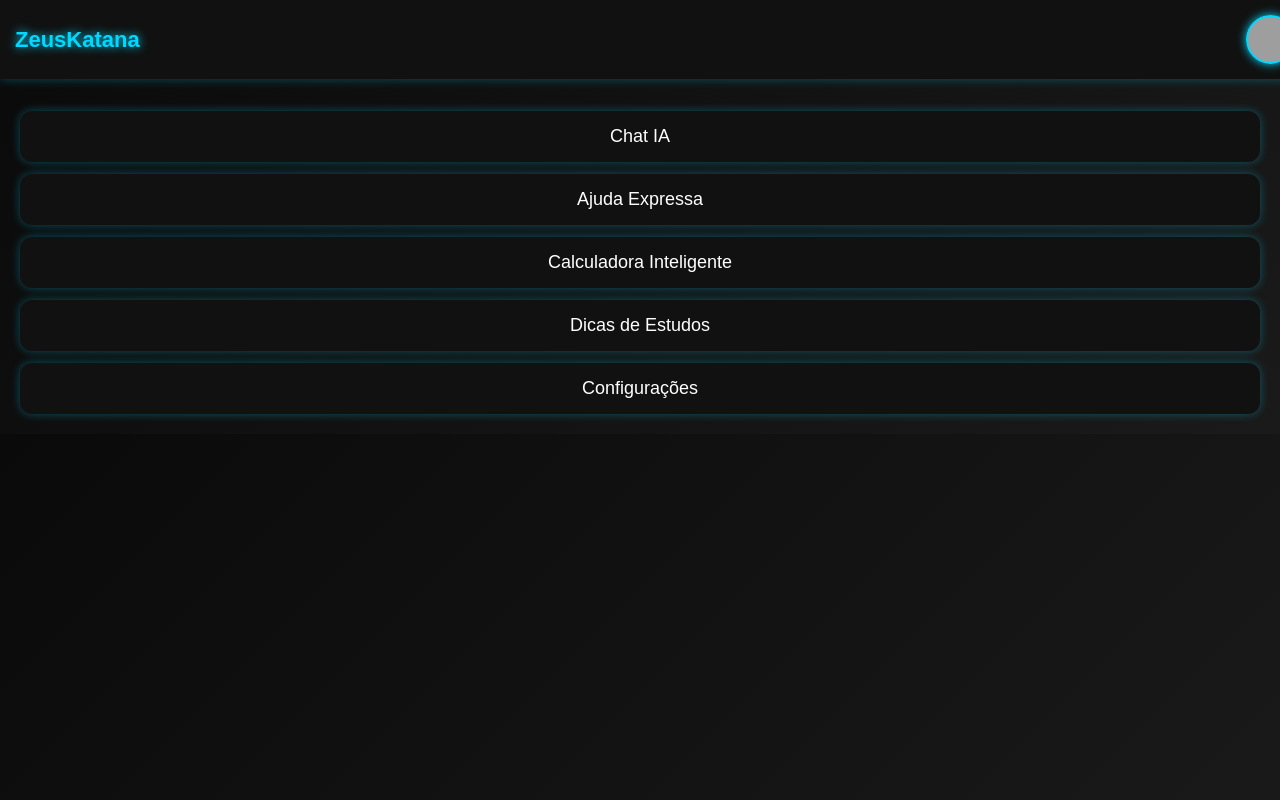
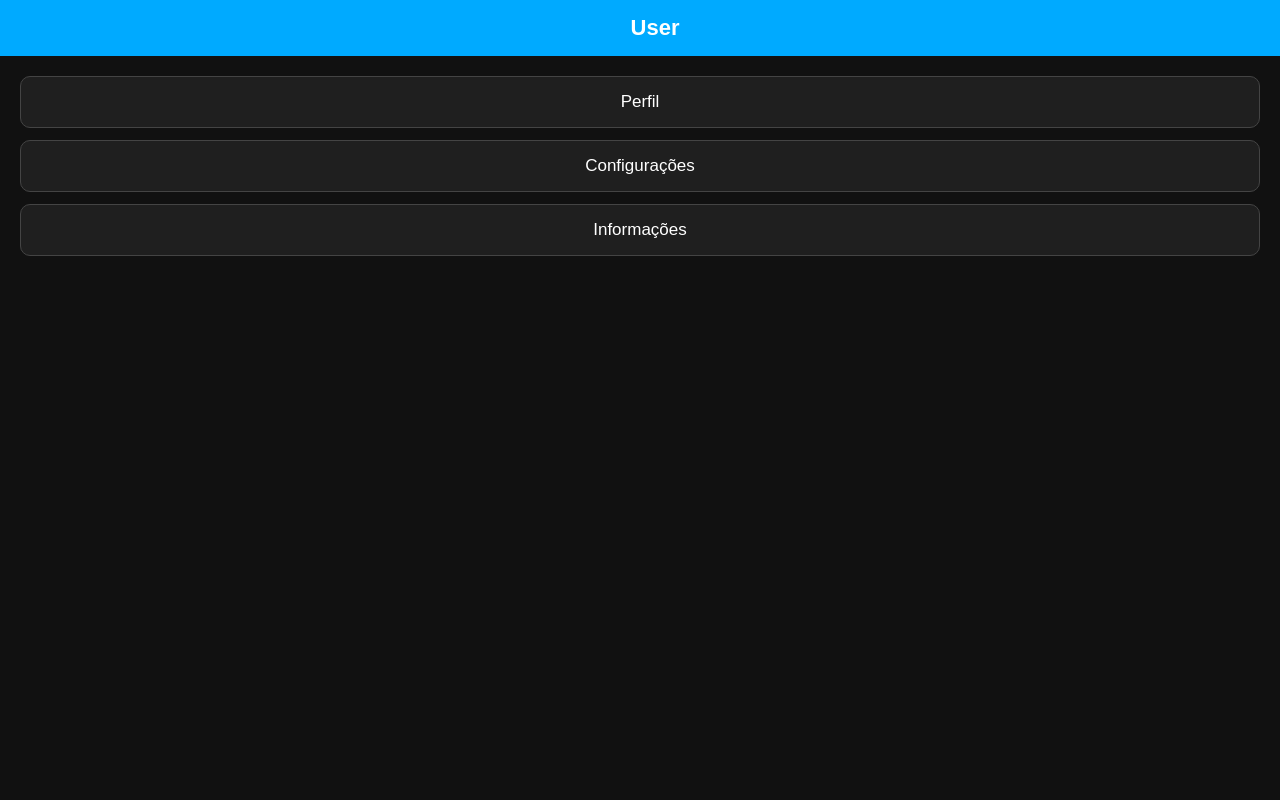
Before and after one commit to growagarden66/Zeussite, a plain HTML site: page home.html in a window 1280 px wide. Shown: the top 800 px of the page. Drawn offline with Linux system fonts and the light colour scheme; grey boxes are pictures that could not be loaded.

Commit message:
Update home.html

```diff
--- a/home.html
+++ b/home.html
@@ -1,73 +1,27 @@
 <!DOCTYPE html>
 <html lang="pt-BR">
 <head>
-<meta charset="UTF-8">
-<meta name="viewport" content="width=device-width, initial-scale=1.0">
-<title>ZeusKatana • Home</title>
-
+    <meta charset="UTF-8" />
+    <meta name="viewport" content="width=device-width, initial-scale=1.0" />
+    <title>Home</title>
     <style>
         body {
             margin: 0;
-        font-family: Arial, sans-serif;
-        background: linear-gradient(135deg, #0a0a0a, #1a1a1a);
+            padding: 0;
+            background: #111;
             color: white;
-        overflow-x: hidden;
+            font-family: Arial;
         }
 
-    /* Loading */
-    #loading {
-        position: fixed;
-        top: 0; left: 0;
-        width: 100%; height: 100%;
-        background: #000;
-        display: flex;
-        justify-content: center;
-        align-items: center;
-        flex-direction: column;
-        z-index: 10;
+        .header {
+            width: 100%;
+            background: #0af;
+            padding: 15px;
+            text-align: center;
+            font-size: 22px;
+            font-weight: bold;
         }
 
-    .spinner {
-        width: 55px;
-        height: 55px;
-        border: 6px solid #333;
-        border-top: 6px solid #00d9ff;
-        border-radius: 50%;
-        animation: spin 1s linear infinite;
-        margin-bottom: 15px;
-    }
-
-    @keyframes spin { to { transform: rotate(360deg); } }
-
-    /* Header */
-    .top {
-        width: 100%;
-        background: #111;
-        padding: 15px;
-        box-shadow: 0 0 10px #00d9ff55;
-        display: flex;
-        align-items: center;
-        justify-content: space-between;
-    }
-
-    .logo {
-        font-size: 22px;
-        font-weight: bold;
-        color: #00d9ff;
-        text-shadow: 0 0 10px #00d9ff;
-    }
-
-    .perfil {
-        width: 45px;
-        height: 45px;
-        border-radius: 50%;
-        background: url('https://i.imgur.com/1X2lYkS.png');
-        background-size: cover;
-        border: 2px solid #00d9ff;
-        box-shadow: 0 0 10px #00d9ff;
-    }
-
-    /* Botões */
         .container {
             padding: 20px;
         }
@@ -75,55 +29,47 @@
         .btn {
             width: 100%;
             padding: 15px;
-        background: #111;
+            margin-bottom: 12px;
+            background: #1f1f1f;
+            border: 1px solid #444;
+            border-radius: 10px;
             color: white;
-        border: none;
-        border-radius: 12px;
-        font-size: 18px;
-        margin-top: 12px;
-        box-shadow: 0 0 10px #00d9ff55;
-        text-align: center;
-        transition: 0.3s;
+            font-size: 17px;
+            cursor: pointer;
         }
 
         .btn:hover {
-        box-shadow: 0 0 18px #00d9ff;
-        transform: scale(1.02);
+            background: #333;
+        }
+
+        .loading {
+            display: none;
+            text-align: center;
+            margin-top: 10px;
         }
     </style>
 </head>
-
 <body>
 
-<!-- TELA DE LOADING -->
-<div id="loading">
-    <div class="spinner"></div>
-    <p>Carregando interface ⚡</p>
-</div>
-
-<!-- CONTEÚDO -->
-<div id="content" style="display:none;">
-
-    <div class="top">
-        <div class="logo">ZeusKatana</div>
-        <div class="perfil"></div>
-    </div>
+<div class="header">User</div>
 
 <div class="container">
-        <button class="btn">Chat IA</button>
-        <button class="btn">Ajuda Expressa</button>
-        <button class="btn">Calculadora Inteligente</button>
-        <button class="btn">Dicas de Estudos</button>
-        <button class="btn">Configurações</button>
-    </div>
+    <button class="btn" onclick="openPage('perfil.html')">Perfil</button>
+    <button class="btn" onclick="openPage('config.html')">Configurações</button>
+    <button class="btn" onclick="openPage('info.html')">Informações</button>
 
+    <p class="loading" id="load">Carregando... espere um momento ⚡</p>
 </div>
 
 <script>
+function openPage(page) {
+    const load = document.getElementById("load");
+    load.style.display = "block";
+
     setTimeout(() => {
-        document.getElementById("loading").style.display = "none";
-        document.getElementById("content").style.display = "block";
-    }, 1700);
+        window.location.href = page;
+    }, 1200);
+}
 </script>
 
 </body>
```
Lines whose indentation alone changed are shown as unchanged.
